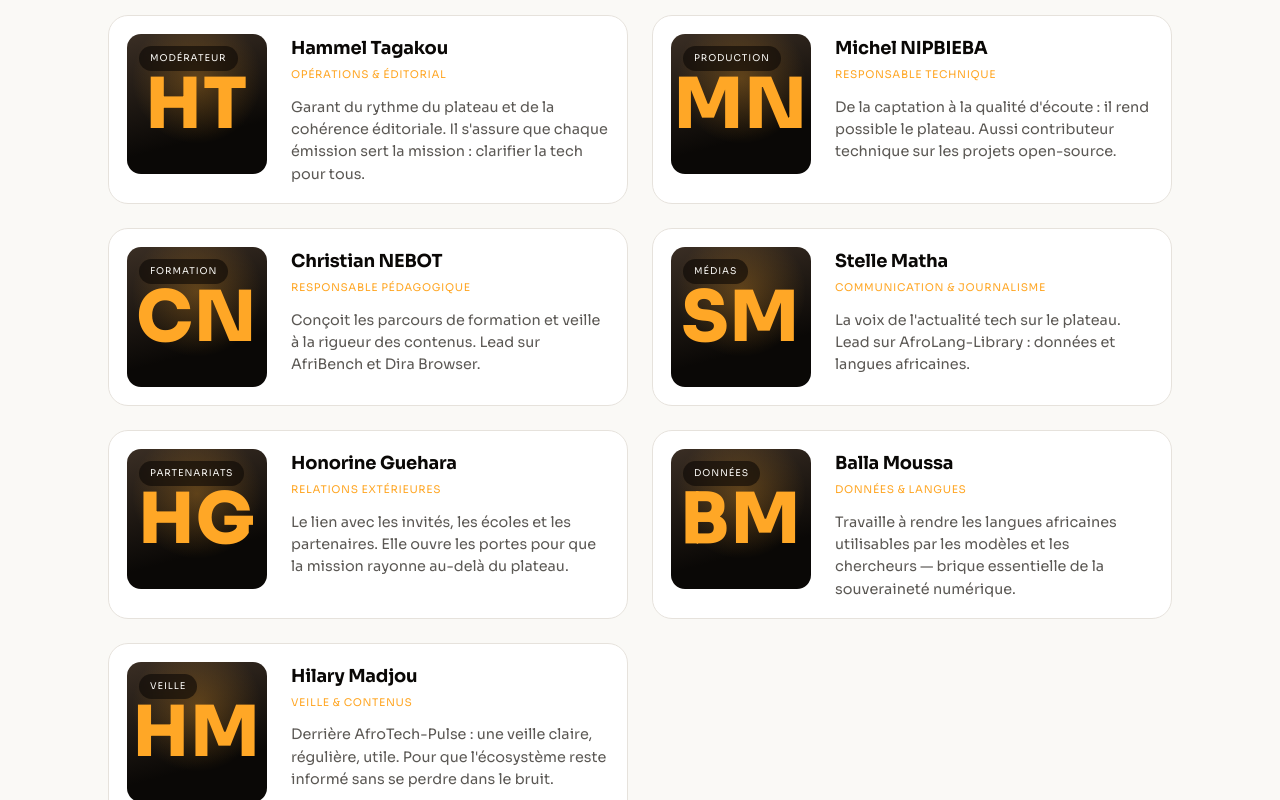
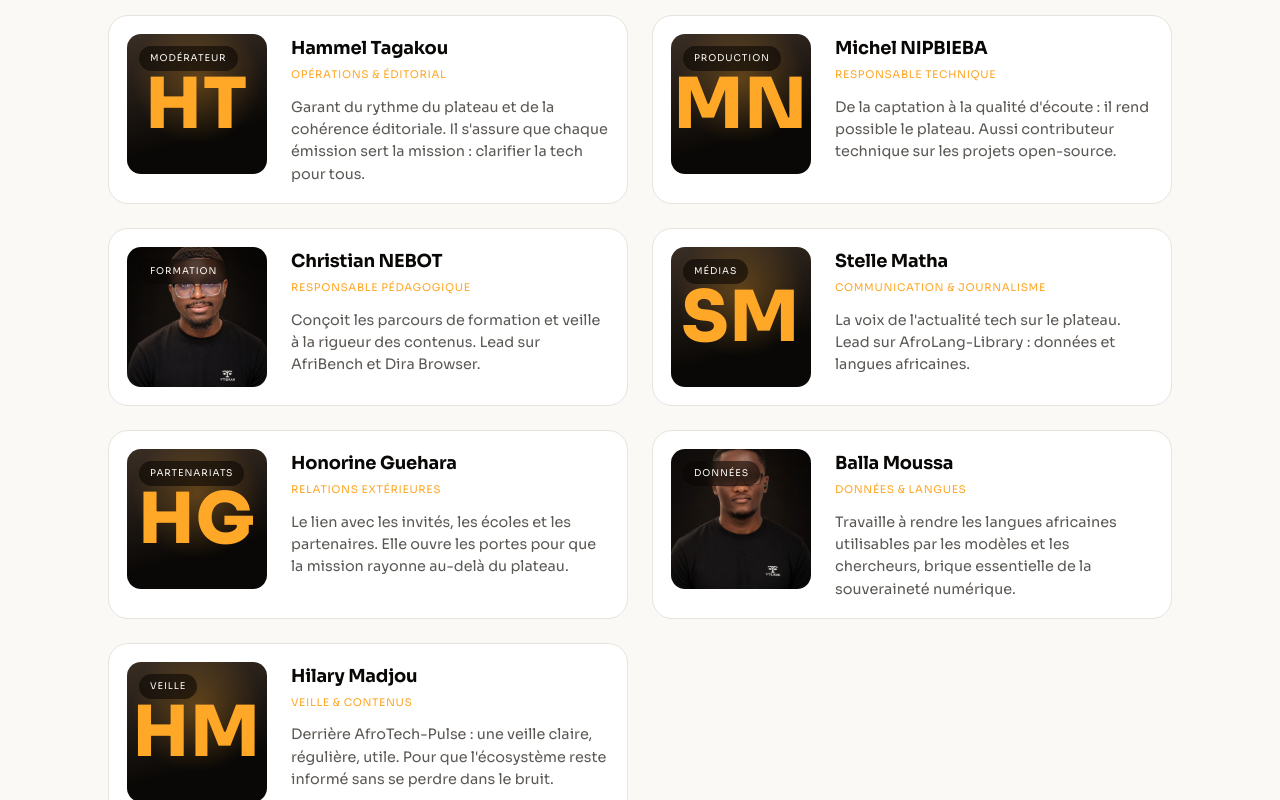
Before and after one commit to YTILIKAN/ytilikan.github.io, a Next.js app: page /equipe in a window 1280 px wide. Shown: the part 526-1326 px from the top of the page. Built offline with nearby package versions, Linux system fonts and the light colour scheme; no server answers.

Commit message:
Ajoute les photos d’équipe de Balla Moussa et Christian Nebot.
Co-authored-by: Cursor <cursoragent@cursor.com>

```diff
--- a/app/components/Equipe.tsx
+++ b/app/components/Equipe.tsx
@@ -30,7 +30,7 @@ const membres: {
     role: 'Responsable pédagogique',
     body: 'Garant de la validité scientifique et technique des contenus, élabore la ligne de formation tech.',
     tag: 'Formation',
-    photo: null,
+    photo: '/team/christian-nebot.png',
     linkedin: '#',
   },
   {
@@ -54,7 +54,7 @@ const membres: {
     role: 'Données & langues',
     body: 'Contribue aux jeux de données de langues africaines et à leur organisation pour la recherche.',
     tag: 'Données',
-    photo: null,
+    photo: '/team/balla-moussa.png',
     linkedin: '#',
   },
   {
--- a/app/equipe/page.tsx
+++ b/app/equipe/page.tsx
@@ -45,7 +45,7 @@ const membres: {
     detail:
       "Conçoit les parcours de formation et veille à la rigueur des contenus. Lead sur AfriBench et Dira Browser.",
     tag: 'Formation',
-    photo: null,
+    photo: '/team/christian-nebot.png',
     linkedin: '#',
   },
   {
@@ -73,9 +73,9 @@ const membres: {
     role: 'Données & langues',
     body: 'Contribue aux jeux de données de langues africaines et à leur organisation pour la recherche.',
     detail:
-      "Travaille à rendre les langues africaines utilisables par les modèles et les chercheurs — brique essentielle de la souveraineté numérique.",
+      "Travaille à rendre les langues africaines utilisables par les modèles et les chercheurs, brique essentielle de la souveraineté numérique.",
     tag: 'Données',
-    photo: null,
+    photo: '/team/balla-moussa.png',
     linkedin: '#',
   },
   {
```
Also changed, not shown: public/team/balla-moussa.png (added), public/team/christian-nebot.png (added).
